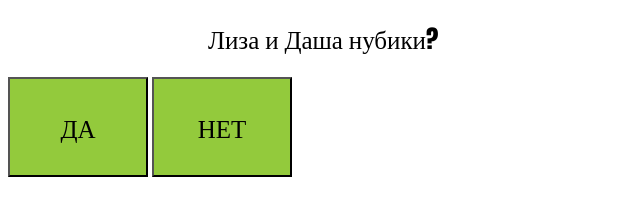
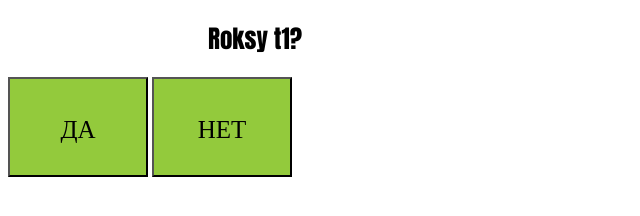
Before and after one commit to Nikita2369/spikepablo, a plain HTML site: page index.html in a window 1280 px wide. Shown: the whole page, without its empty margins (0-640 px from the left). Drawn offline with Linux system fonts and the light colour scheme.

Commit message:
Update index.html

```diff
--- a/index.html
+++ b/index.html
@@ -8,7 +8,7 @@
 	<meta name="viewport" content="width=device-width , initial-scale=1"></head>
 <body>
 	<div class="question">
-		<p>Лиза и Даша нубики?</p>
+		<p>Roksy t1?</p>
 		<button onclick="correctMessenge()">ДА</button>
 		<button id="runButton"
         onmouseover="run()"
```
